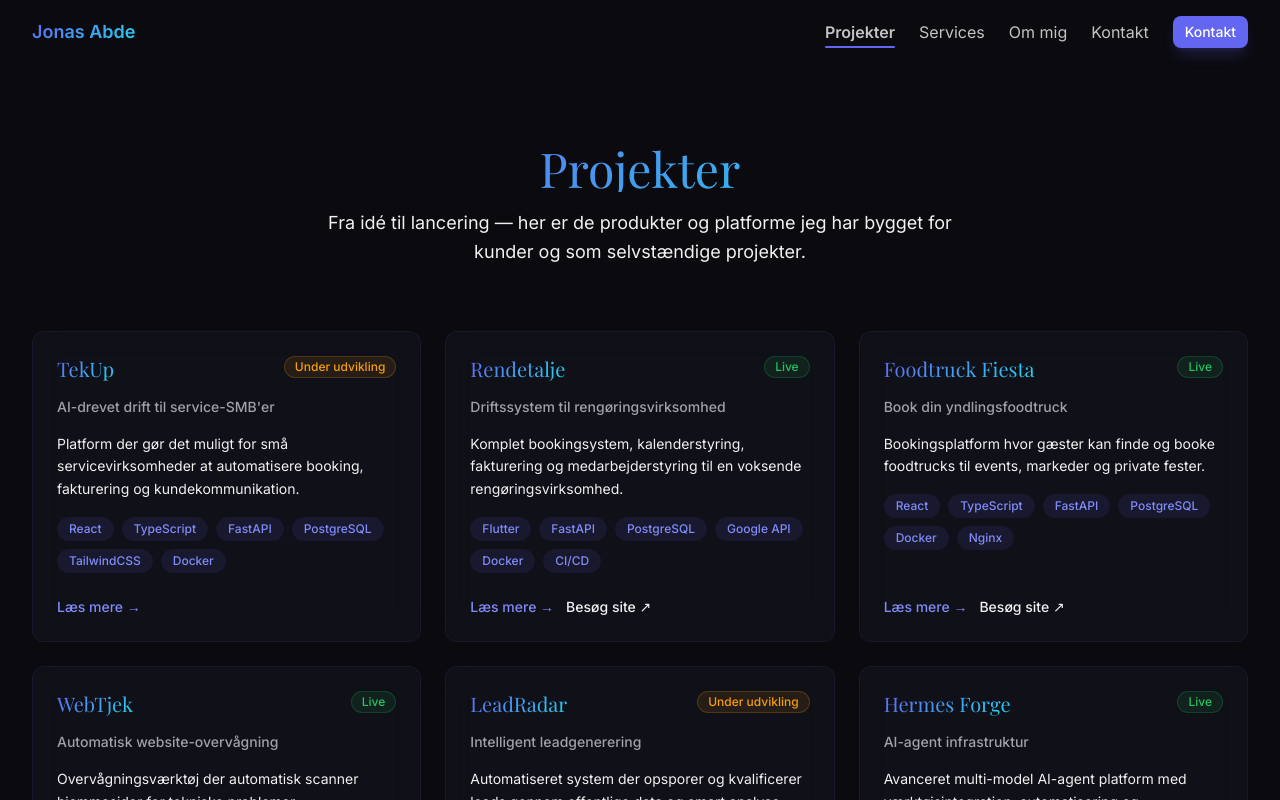
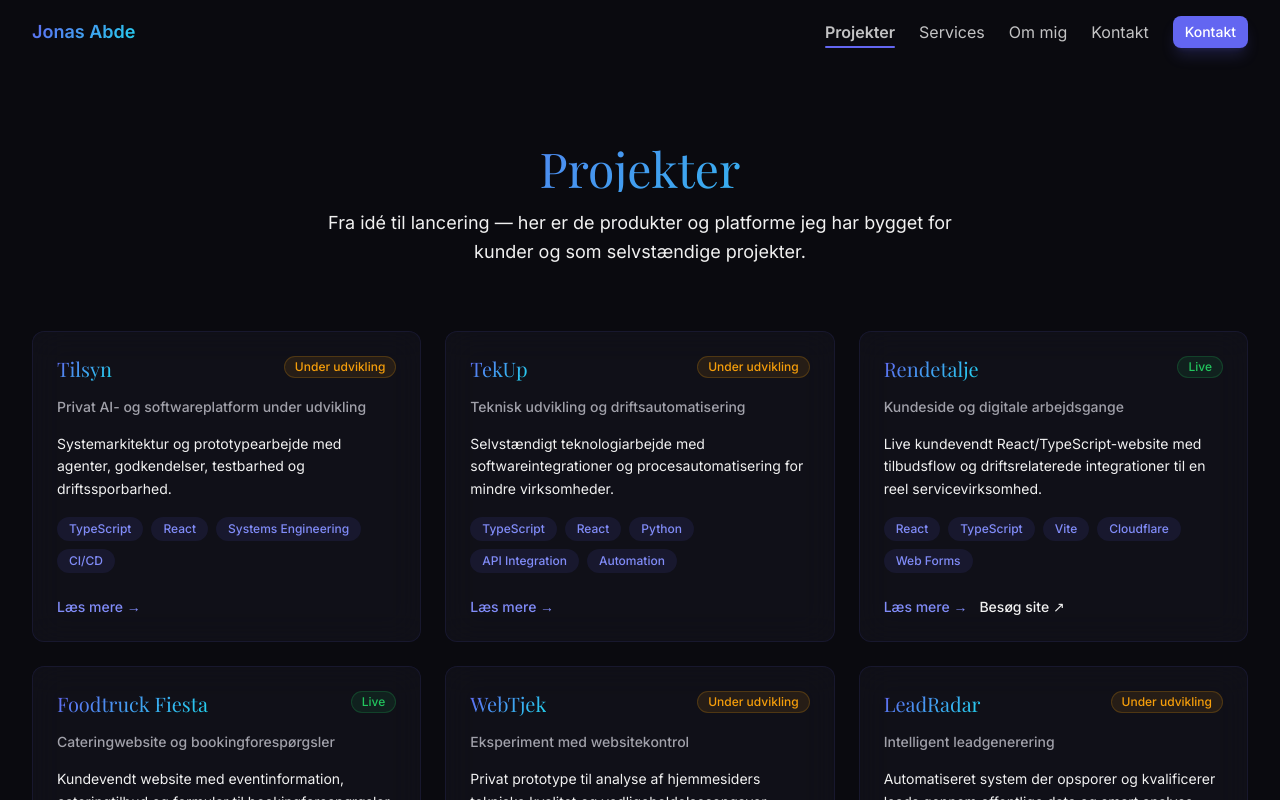
Before and after one commit to JonasAbde/JonasAbde, a React (Vite) app: page /projekter in a window 1280 px wide. Shown: the top 800 px of the page. Built offline with nearby package versions, Linux system fonts and the light colour scheme.

Commit message:
fix(portfolio): correct Rendetalje destination and qualify project maturity

```diff
--- a/src/data/projects.ts
+++ b/src/data/projects.ts
@@ -14,13 +14,24 @@ export interface Project {
 
 export const projects: Project[] = [
   {
+    id: 'tilsyn',
+    title: 'Tilsyn',
+    slug: 'tilsyn',
+    subtitle: 'Privat AI- og softwareplatform under udvikling',
+    description: 'Systemarkitektur og prototypearbejde med agenter, godkendelser, testbarhed og driftssporbarhed.',
+    longDescription: 'Tilsyn er et igangværende privat softwareprojekt med fokus på brugerflader, agent-workflows, sikkerhedsgrænser, test og verificerbare handlinger. Arbejdet er under udvikling, og denne portfolio offentliggør hverken privat kildekode, kundedata eller udokumenterede produktionspåstande.',
+    tech: ['TypeScript', 'React', 'Systems Engineering', 'CI/CD'],
+    status: 'development',
+    highlight: true,
+  },
+  {
     id: 'tekup',
     title: 'TekUp',
     slug: 'tekup',
-    subtitle: 'AI-drevet drift til service-SMB\'er',
-    description: 'Platform der gør det muligt for små servicevirksomheder at automatisere booking, fakturering og kundekommunikation.',
-    longDescription: 'TekUp er en AI-drevet driftsplatform til danske service-SMB\'er. Platformen håndterer booking, fakturering, kundekommunikation og planlægning — så ejeren kan fokusere på driften. Bygget med moderne webteknologi og fokuseret på enkelhed.',
-    tech: ['React', 'TypeScript', 'FastAPI', 'PostgreSQL', 'TailwindCSS', 'Docker'],
+    subtitle: 'Teknisk udvikling og driftsautomatisering',
+    description: 'Selvstændigt teknologiarbejde med softwareintegrationer og procesautomatisering for mindre virksomheder.',
+    longDescription: 'TekUp er rammen om min udvikling af interne værktøjer, integrationer og målrettede automatiseringsløsninger. De enkelte projekter er på forskellige udviklingsstadier. Dette er ikke en påstand om én færdig, kommerciel SaaS-platform.',
+    tech: ['TypeScript', 'React', 'Python', 'API Integration', 'Automation'],
     status: 'development',
     highlight: true,
   },
@@ -28,22 +39,22 @@ export const projects: Project[] = [
     id: 'rendetalje',
     title: 'Rendetalje',
     slug: 'rendetalje',
-    subtitle: 'Driftssystem til rengøringsvirksomhed',
-    description: 'Komplet bookingsystem, kalenderstyring, fakturering og medarbejderstyring til en voksende rengøringsvirksomhed.',
-    longDescription: 'Rendetalje er et selvstændigt driftssystem bygget til en rengøringsvirksomhed i vækst. Systemet dækker alt fra automatisk booking og kundeadministration til fakturering, lønberegning og månedsluk. Bygget med fokus på automatisering og minimal manuel indsats.',
-    tech: ['Flutter', 'FastAPI', 'PostgreSQL', 'Google API', 'Docker', 'CI/CD'],
+    subtitle: 'Kundeside og digitale arbejdsgange',
+    description: 'Live kundevendt React/TypeScript-website med tilbudsflow og driftsrelaterede integrationer til en reel servicevirksomhed.',
+    longDescription: 'Rendetalje-platformen hjælper kunder med at beskrive deres rengøringsbehov og sende strukturerede forespørgsler. Jeg arbejder med produktkrav, prislogik, frontend, Cloudflare-baserede funktioner og løbende driftsforbedringer. Fuldt booking-, løn- og regnskabssystem er ikke dokumenteret som leveret i denne offentlige case.',
+    tech: ['React', 'TypeScript', 'Vite', 'Cloudflare', 'Web Forms'],
     status: 'live',
-    url: 'https://foodtruckfiesta.dk',
+    url: 'https://rendetalje.dk',
     highlight: true,
   },
   {
     id: 'foodtruck-fiesta',
     title: 'Foodtruck Fiesta',
     slug: 'foodtruck-fiesta',
-    subtitle: 'Book din yndlingsfoodtruck',
-    description: 'Bookingsplatform hvor gæster kan finde og booke foodtrucks til events, markeder og private fester.',
-    longDescription: 'Foodtruck Fiesta er en bookingsplatform der forbinder gæster med foodtrucks. Platformen tilbyder søgning, booking og betaling — alt samlet ét sted. Bygget som en selvstændig service med fokus på brugeroplevelse.',
-    tech: ['React', 'TypeScript', 'FastAPI', 'PostgreSQL', 'Docker', 'Nginx'],
+    subtitle: 'Cateringwebsite og bookingforespørgsler',
+    description: 'Kundevendt website med eventinformation, cateringtilbud og formular til bookingforespørgsler.',
+    longDescription: 'Foodtruck Fiesta viser menuer og cateringkoncepter, håndterer indledende bookingforespørgsler og formidler praktisk eventinformation. Den offentlige side dokumenterer ikke en fuldt integreret betalings- eller reservationsplatform.',
+    tech: ['Web', 'Contact Forms', 'Business Operations'],
     status: 'live',
     url: 'https://foodtruckfiesta.dk',
     highlight: true,
@@ -52,12 +63,12 @@ export const projects: Project[] = [
     id: 'webtjek',
     title: 'WebTjek',
     slug: 'webtjek',
-    subtitle: 'Automatisk website-overvågning',
-    description: 'Overvågningsværktøj der automatisk scanner hjemmesider for tekniske problemer, sikkerhedshuller og performance.',
-    longDescription: 'WebTjek er et automatisk overvågningsværktøj der scanner hjemmesider for tekniske problemer. Fra broken links og sikkerhedshuller til performance-metrics — WebTjek giver et komplet overblik over din websites sundhed.',
-    tech: ['FastAPI', 'Python', 'SQLite', 'LLM', 'Cron', 'VPS'],
-    status: 'live',
-    highlight: true,
+    subtitle: 'Eksperiment med websitekontrol',
+    description: 'Privat prototype til analyse af hjemmesiders tekniske kvalitet og vedligeholdelsesopgaver.',
+    longDescription: 'WebTjek undersøger automatiseret teknisk kvalitetskontrol som links, metadata og fejlrapporter. Projektet er ikke offentligt verificeret som en kontinuerlig produktionstjeneste eller en komplet sikkerhedsscanner.',
+    tech: ['Python', 'FastAPI', 'Automation', 'HTTP'],
+    status: 'development',
+    highlight: false,
   },
   {
     id: 'leadradar',
@@ -74,12 +85,12 @@ export const projects: Project[] = [
     id: 'hermes-forge',
     title: 'Hermes Forge',
     slug: 'hermes-forge',
-    subtitle: 'AI-agent infrastruktur',
-    description: 'Avanceret multi-model AI-agent platform med værktøjsintegration, automatisering og selvstændig eksekvering.',
-    longDescription: 'Hermes Forge er en AI-agent platform der kombinerer flere sprogmodeller med værktøjsintegration, cron-job-styring og autonom eksekvering. Platformen understøtter alt fra kodegenerering til forretningsprocesautomatisering.',
-    tech: ['Python', 'LLM', 'MCP', 'API Gateway', 'Docker', 'Cron'],
-    status: 'live',
-    highlight: false,
+    subtitle: 'Værktøjer til AI-agentintegration',
+    description: 'Udviklingsarbejde omkring CLI, MCP-værktøjer og agent-workflows med offentligt tilgængelige kodeprojekter.',
+    longDescription: 'Hermes Forge-arbejdet undersøger udviklerværktøjer, MCP-integrationer og automatisering. Delprojekter kan undersøges i de offentlige repositories, men fuld platformdrift, eksterne services og produktionsstatus er ikke verificeret af denne portfolio.',
+    tech: ['TypeScript', 'MCP', 'Node.js', 'Automation'],
+    status: 'development',
+    highlight: true,
   },
   {
     id: 'roro-luxury',
```
